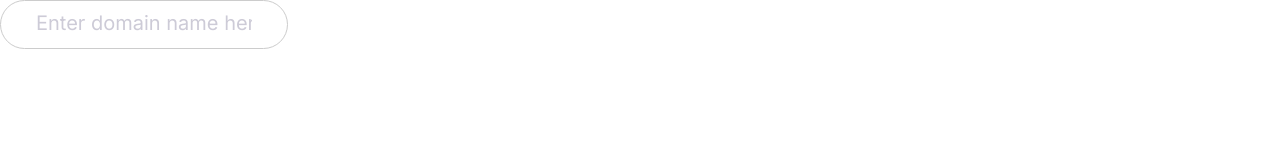
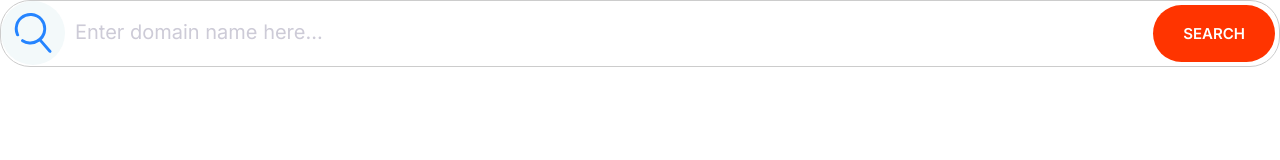
Before and after one commit to silalkhan/simple-webpage-design, a plain HTML site: page index.html in a window 1280 px wide. Drawn offline with Linux system fonts and the light colour scheme.

Commit message:
input-groups

```diff
--- a/css/styles.css
+++ b/css/styles.css
@@ -5,6 +5,8 @@
   --color-accent: #ff3400;
   --color-headings: #1b0760;
   --color-body: #918ca4;
+  --color-border: #ccc;
+  --border-radius: 30px;
 }
 /*Universal selector*/
 *,
@@ -207,8 +209,8 @@ a {
 }
 /*Inputs*/
 .input {
-  border-radius: 30px;
-  border: 1px solid #ccc;
+  border-radius: var(--border-radius);
+  border: 1px solid var(--color-border);
   color: var(--color-headings);
   outline: 0;
   padding: 1.5rem 3.5rem;
@@ -217,6 +219,20 @@ a {
   color: #cdcbd7;
   font-size: 2rem;
 }
+/*InputGroups*/
+.intput-group {
+  border: 1px solid var(--color-border);
+  border-radius: var(--border-radius);
+  display: flex;
+}
+.intput-group .input {
+  border: 0;
+  flex-grow: 1;
+  padding: 1.5rem 1rem;
+}
+.intput-group .btn {
+  margin: 4px;
+}
 @media screen and (min-width: 1024px) {
   .input {
     font-size: 1.5rem;
--- a/index.html
+++ b/index.html
@@ -15,6 +15,18 @@
     <title>Document</title>
   </head>
   <body>
-    <input type="text" class="input" placeholder="Enter domain name here..." />
+    <div class="intput-group">
+      <div class="icon-container">
+        <svg class="icon icon--primary">
+          <use xlink:href="images/sprite.svg#search"></use>
+        </svg>
+      </div>
+      <input
+        type="text"
+        class="input"
+        placeholder="Enter domain name here..."
+      />
+      <button class="btn btn--accent">Search</button>
+    </div>
   </body>
 </html>
```
Also changed, not shown: components/inputgroup.html (added, +9 -0 lines).
